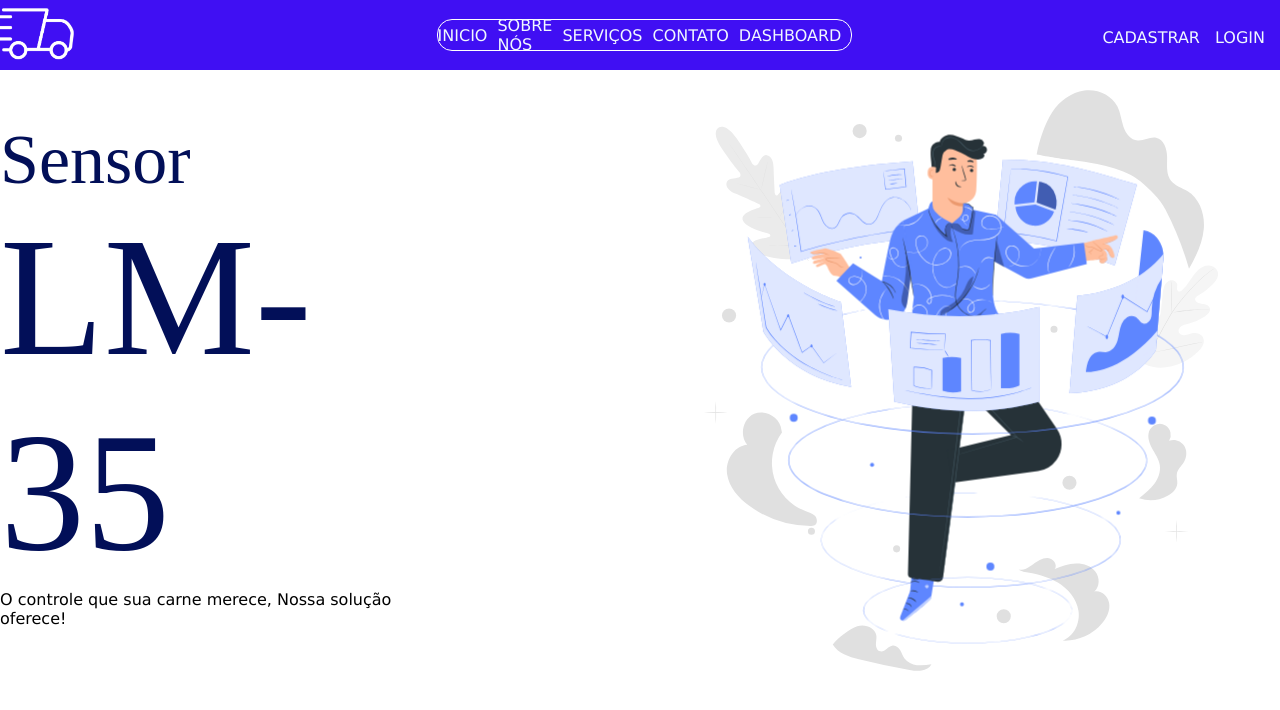
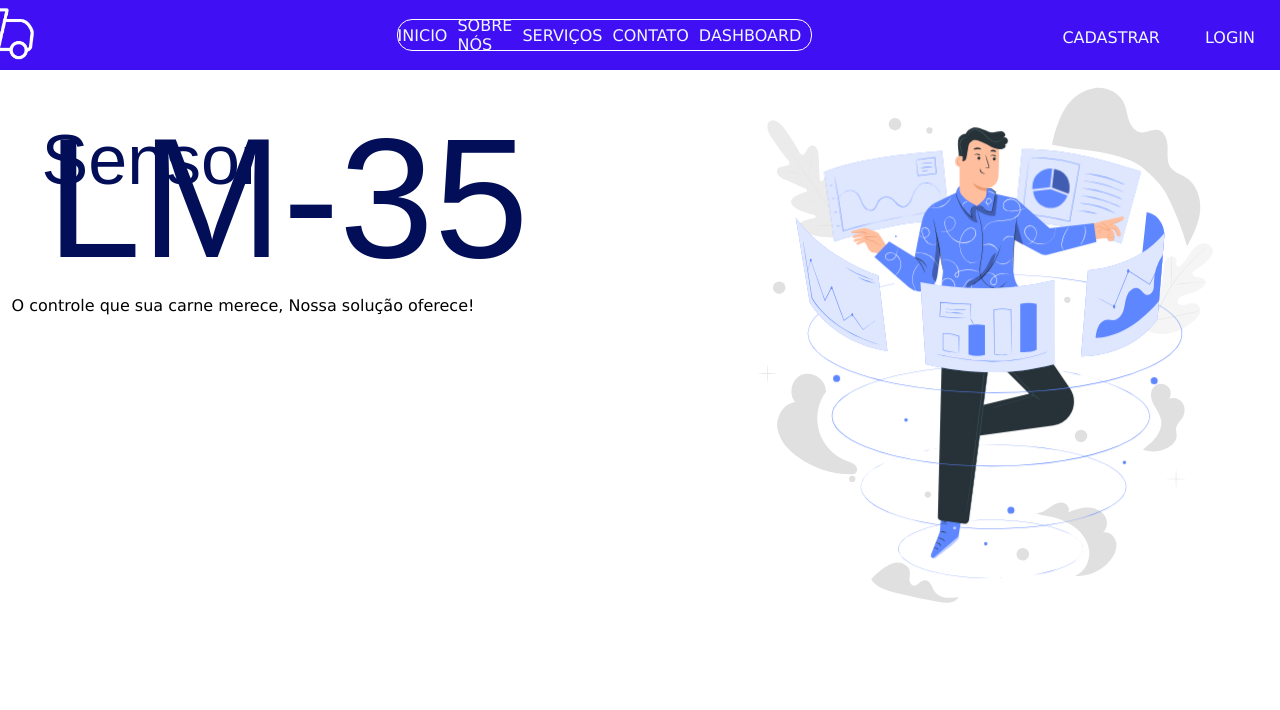
Before and after one commit to PedroHenriqueRC/FreezeWay, a plain HTML site: page Sprint2/site/index.html in a window 1280 px wide. Drawn offline with Linux system fonts and the light colour scheme; a web font is replaced by a local one.

Commit message:
Update main.css

```diff
--- a/Sprint2/site/css/main.css
+++ b/Sprint2/site/css/main.css
@@ -48,45 +48,45 @@
     border-radius: 10px 10px 10px 10px;
     width: 90px;
     height: 90px;
-    color: black;
+    color: rgb(255, 255, 255);
 }
 
 .linkMenu1{
     text-decoration: none;
     list-style: none;
-    margin-right: 15px;
+    margin-right: 45px;
     margin-bottom: 23px;
     color: aliceblue;
     transition: 400ms;
 }
 
 .linkMenu1:hover{
-    background: #eeeff7;
+    background: #000d6e;
     font-size: 15px;
     border-radius: 10px 10px 10px 10px;
-    width: 80px;
-    margin-right: 25px;
+    width: 180px;
+    margin-right: 45px;
     height: 20px;
-    color: #020f58;
+    color: #eeeeee;
 }
 
 .linkMenu2{
     text-decoration: none;
     list-style: none;
-    margin-right: 15px;
+    margin-right: 25px;
     margin-bottom: 23px;
     color: aliceblue;
     transition: 400ms;
 }
 
 .linkMenu2:hover{
-    background: #eeeff7;
+    background: #000d6e;
     font-size: 15px;
     border-radius: 10px 10px 10px 10px;
-    width: 50px;
+    width: 80px;
     margin-right: 25px;
     height: 20px;
-    color: #020f58;
+    color: #eef0f8;
 }
 
 .logo{
@@ -104,26 +104,35 @@
 }
 
 .animated{
-    width: 650px;
+    width: 550px;
+    margin-left: 190px;
 }
 
 .containerP{
     display: flex;
     align-items: flex-start;
     flex-direction: column;
-    margin-right: 200px;
+    margin-right: 19    0px;
 }
 
 
 .p1{
     margin-top: 50px;
     font-size: 70px;
-    font-family: 'Times New Roman', Times, serif;
+    font-family: "Mukta", sans-serif;
     color: #020f58;
+    margin-left: 30px;
 }
 
 .p2{
     font-size: 170px;
-    font-family: 'Times New Roman', Times, serif;
+    font-family: "Mukta", sans-serif;
     color: #020f58;
+    margin-top: -100px;
+    margin-left: 35px;
 }
+
+.pTexto{
+    font-size: 25px;
+    margin-left: 15px;
+}
```
